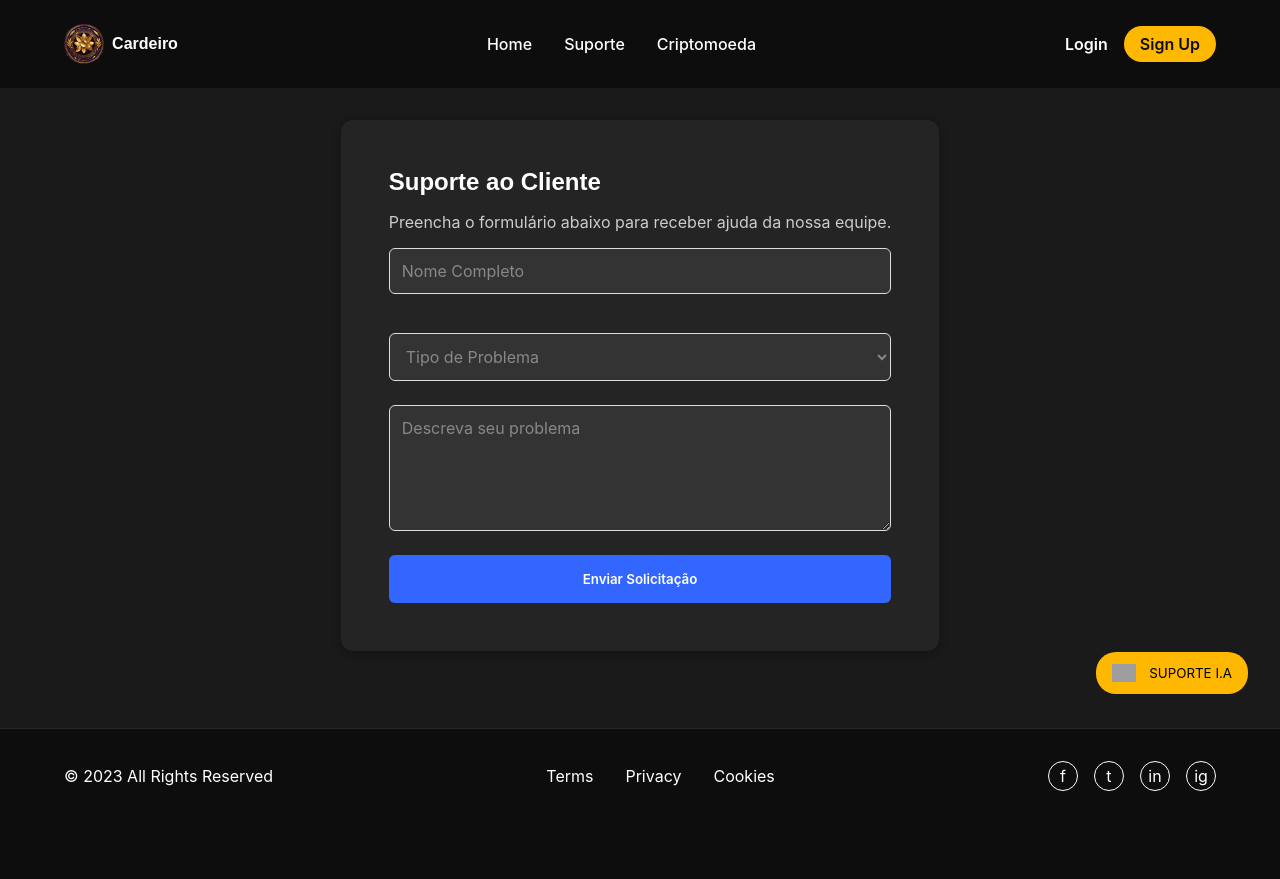
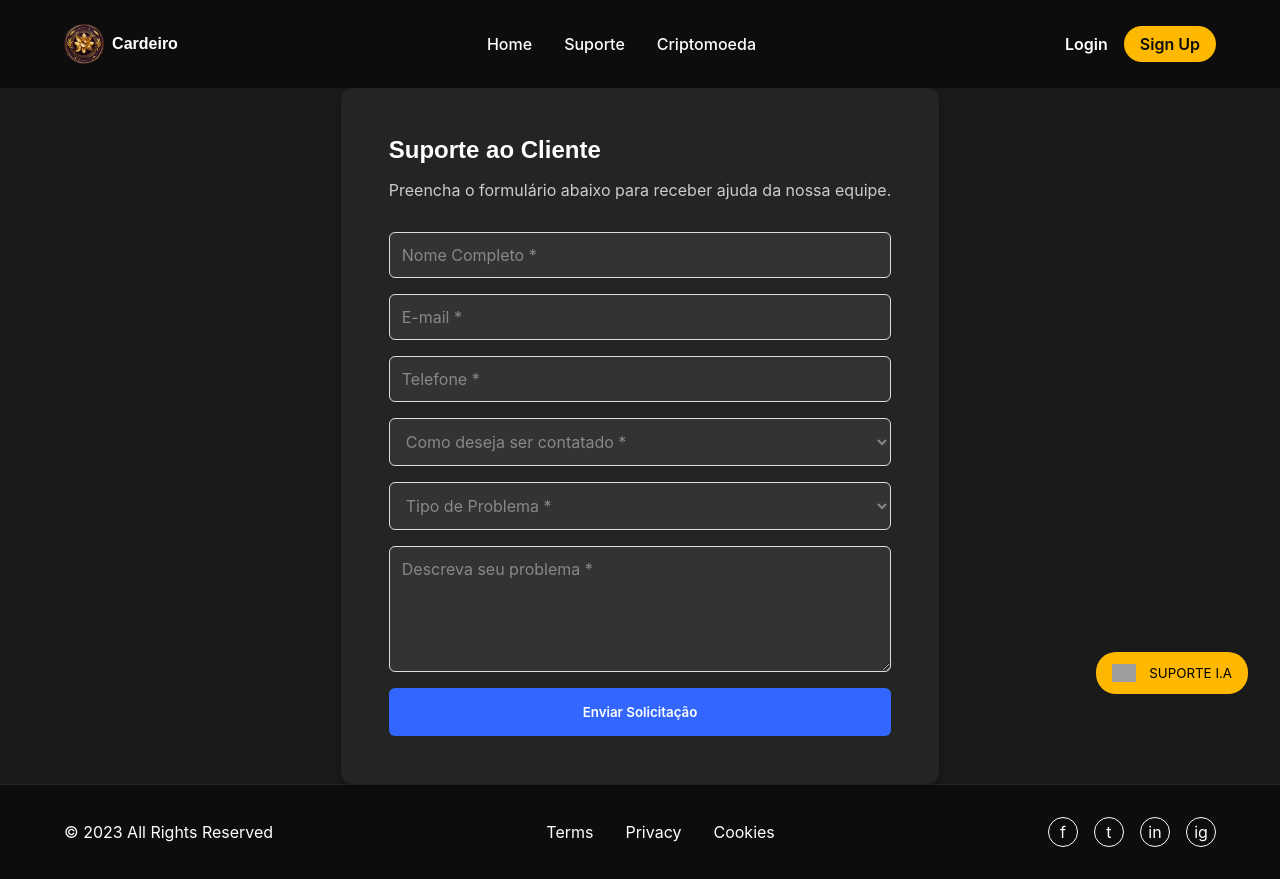
Before and after one commit to RenanSantos01/Cadeiro-CDT-, a React (Vite) app in the folder cardeiro-cdt/: page /suporte in a window 1280 px wide. Before the commit the page ends 823 px from the top, so only its background shows below. Built offline with nearby package versions, Linux system fonts and the light colour scheme; grey boxes are pictures that could not be loaded.

Commit message:
Consertando alguns css que estava dando conflito e adicionado novos inputs para o suporte

```diff
--- a/cardeiro-cdt/src/pages/Cadastro/cadastro.jsx
+++ b/cardeiro-cdt/src/pages/Cadastro/cadastro.jsx
@@ -79,7 +79,7 @@ function Cadastro() {
         </div>
       </header>
 
-      <div className="container">
+      <div className="container-cadastro">
         <form onSubmit={handleSubmit}>
           <div className='row mt-3'>
             <h1>Cadastro de Usuário</h1>
--- a/cardeiro-cdt/src/pages/Cadastro/cadastrostyle.css
+++ b/cardeiro-cdt/src/pages/Cadastro/cadastrostyle.css
@@ -12,7 +12,7 @@
   background-color: var(--fundo-escuro);
 }
 
-.container {
+.container-cadastro {
   background-color: var(--fundo-cartao);
   padding: 40px;
   max-width: 400px;
@@ -25,20 +25,14 @@
   flex-direction: column;
 }
 
-form {
-  flex: 1;
-  display: flex;
-  flex-direction: column;
-}
-
-form h1 {
+.container-cadastro form h1 {
   color: var(--cor-texto);
   margin-bottom: 20px;
   font-size: 28px;
   text-align: center;
 }
 
-input {
+.container-cadastro form input {
   width: 100%;
   padding: 12px;
   margin-bottom: 15px;
@@ -49,7 +43,7 @@ input {
   font-size: 16px;
 }
 
-input::placeholder {
+.container-cadastro form input::placeholder {
   color: #ccc;
 }
 
--- a/cardeiro-cdt/src/pages/Login/login.jsx
+++ b/cardeiro-cdt/src/pages/Login/login.jsx
@@ -165,7 +165,6 @@ function Login() {
             />
           </div>
 
-
           <div className="signup-link">
             <p>Não tem uma conta? <Link to='/cadastro'>Registre-se</Link></p>
           </div>
--- a/cardeiro-cdt/src/pages/Login/loginstyle.css
+++ b/cardeiro-cdt/src/pages/Login/loginstyle.css
@@ -13,28 +13,28 @@
 }
 
 .container {
+    display: flex;
     background-color: var(--fundo-cartao);
     padding: 40px;
-    max-width: 400px;
     margin: 70px auto;
     border-radius: 8px;
     box-shadow: 0px 4px 12px rgba(0, 0, 0, 0.2);
     flex: 1;
 }
 
-form {
+.container form {
     display: flex;
     flex-direction: column;
 }
 
-form h1 {
+.container form h1 {
     color: var(--cor-texto);
     margin-bottom: 20px;
     font-size: 28px;
     text-align: center;
 }
 
-input {
+.container input {
     width: 100%;
     padding: 12px;
     margin-bottom: 15px;
@@ -45,7 +45,7 @@ input {
     font-size: 16px;
 }
 
-input::placeholder {
+.container input::placeholder {
     color: #ccc;
 }
 
--- a/cardeiro-cdt/src/pages/Suporte/suporte.jsx
+++ b/cardeiro-cdt/src/pages/Suporte/suporte.jsx
@@ -31,30 +31,33 @@ function Suporte() {
                     <p>Preencha o formulário abaixo para receber ajuda da nossa equipe.</p>
 
                     <form id="suporteForm" className="form-container">
-                <div className="form-group">
-                    <input type="text" id="nomeCompleto" name="nomeCompleto" placeholder="Nome Completo" required />
-                </div>
 
-                <div className="form-group">
+                        <input type="text" id="nomeCompleto" name="nomeCompleto" placeholder="Nome Completo *" required />
+                        <input type="email" id="email" name="email" placeholder="E-mail *" required />
+                        <input type="tel" id="telefone" name="telefone" placeholder="Telefone *" required />
+
+                        <select id="tipoContato" name="tipoContato" required>
+                            <option disabled selected>Como deseja ser contatado *</option>
+                            <option value="">E-mail</option>
+                            <option value="tecnico">Telefone</option>
+                        </select>
+
                         <select id="tipoProblema" name="tipoProblema" required>
-                        <option value="">Tipo de Problema</option>
+                            <option disabled selected>Tipo de Problema *</option>
                             <option value="tecnico">Problema Técnico</option>
                             <option value="financeiro">Questão Financeira</option>
                             <option value="conta">Problema com Conta</option>
                             <option value="curso">Dúvida sobre Cursos</option>
                             <option value="outro">Outro</option>
                         </select>
-                </div>
 
-                <div className="form-group">
                         <textarea
                             id="descricaoProblema"
                             name="descricaoProblema"
                             rows="5"
-                        placeholder="Descreva seu problema"
+                            placeholder="Descreva seu problema *"
                             required
                         ></textarea>
-                </div>
 
                         <button type="submit" className="botao-enviar">Enviar Solicitação</button>
                     </form>
--- a/cardeiro-cdt/src/pages/Suporte/suportestyle.css
+++ b/cardeiro-cdt/src/pages/Suporte/suportestyle.css
@@ -13,17 +13,15 @@
     background: #1a1a1a;
     display: flex;
     flex-direction: column;
-    padding: 2rem;
+    justify-content: center;
 }
 
 .formulario-suporte {
-    max-width: 800px;
     margin: 0 auto;
     padding: 3rem; /* Increased padding */
     background: #242424;
     border-radius: 12px;
     box-shadow: 0 2px 10px rgba(0, 0, 0, 0.3);
-    margin-bottom: 2rem; /* Added margin bottom for footer spacing */
 }
 
 .formulario-suporte h1 {
@@ -34,18 +32,18 @@
 
 .formulario-suporte p {
     color: #ccc;
-    margin-bottom: 1rem;
+    margin-bottom: 2rem;
     /* Updated text color */
 }
 
-.form-group label {
+.form-container label {
     color: #fff;
     /* Updated label color */
 }
 
-.form-group input,
-.form-group select,
-.form-group textarea {
+.form-container select,
+.form-container input,
+.form-container textarea {
     background: #333;
     /* Updated input background */
     border: 1px solid #444;
@@ -55,43 +53,38 @@
 .form-container {
     display: flex;
     flex-direction: column;
-    gap: 1.5rem;
+    gap: 1rem;
 }
 
-.form-group {
-    display: flex;
-    flex-direction: column;
-    gap: 0.5rem;
-}
-
-
-.form-group input::placeholder,
-.form-group textarea::placeholder {
+.form-container input::placeholder,
+.form-container textarea::placeholder {
     color: #888;
 }
 
-.form-group select {
+.form-container select {
     color: #888;
 }
 
-.form-group select option:not(:first-child) {
+.form-container select option:not(:first-child) {
     color: #fff;
 }
 
-.form-group input,
-.form-group select,
-.form-group textarea {
+.form-container input,
+.form-container select,
+.form-container textarea {
     padding: 0.75rem;
     border: 1px solid #ddd;
     border-radius: 6px;
     font-family: 'Inter', sans-serif;
     font-size: 1rem;
+    width: 100%;
 }
 
-.form-group textarea {
+.form-container textarea {
     resize: vertical;
     min-height: 120px;
 }
+
 
 .botao-enviar {
     background: #3366ff;
```
Lines whose indentation alone changed are shown as unchanged.
